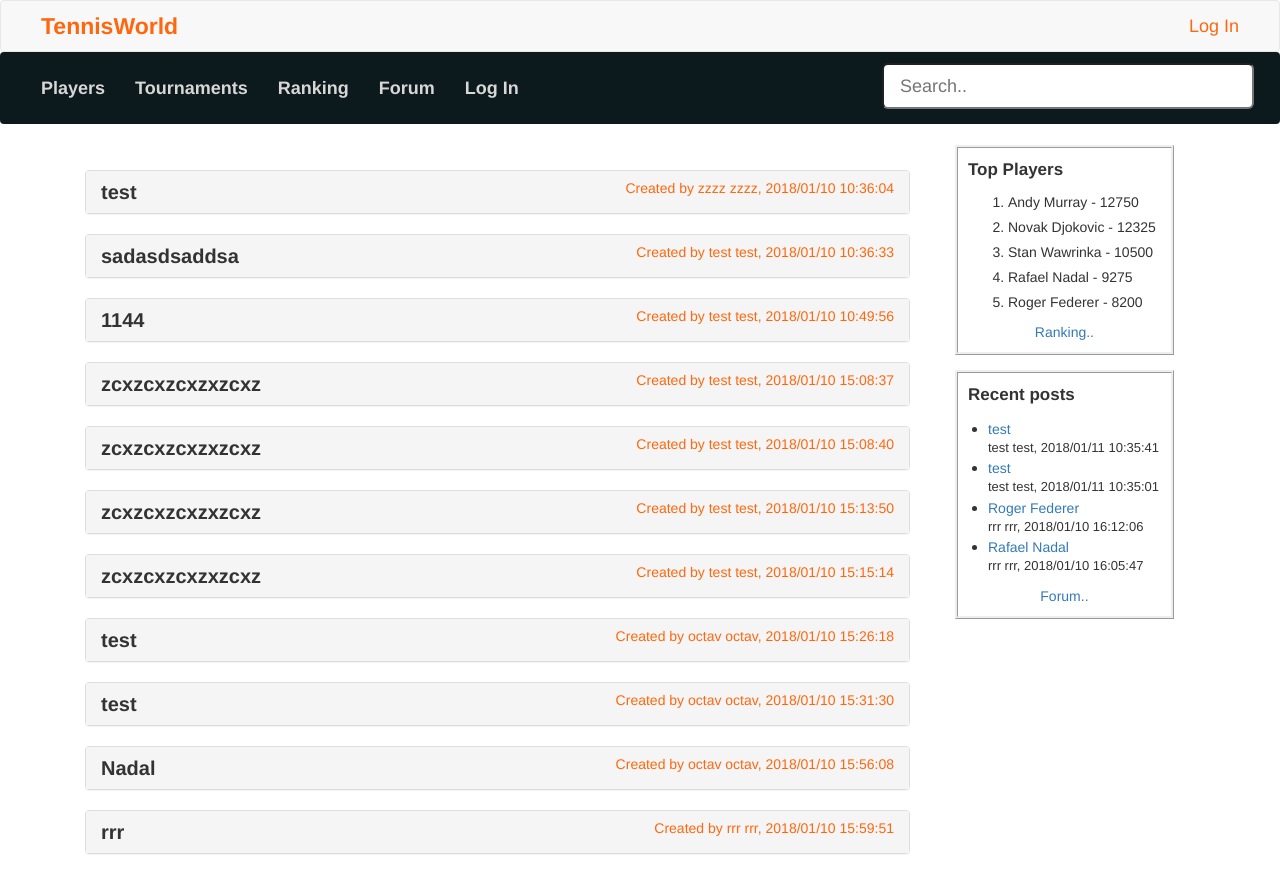
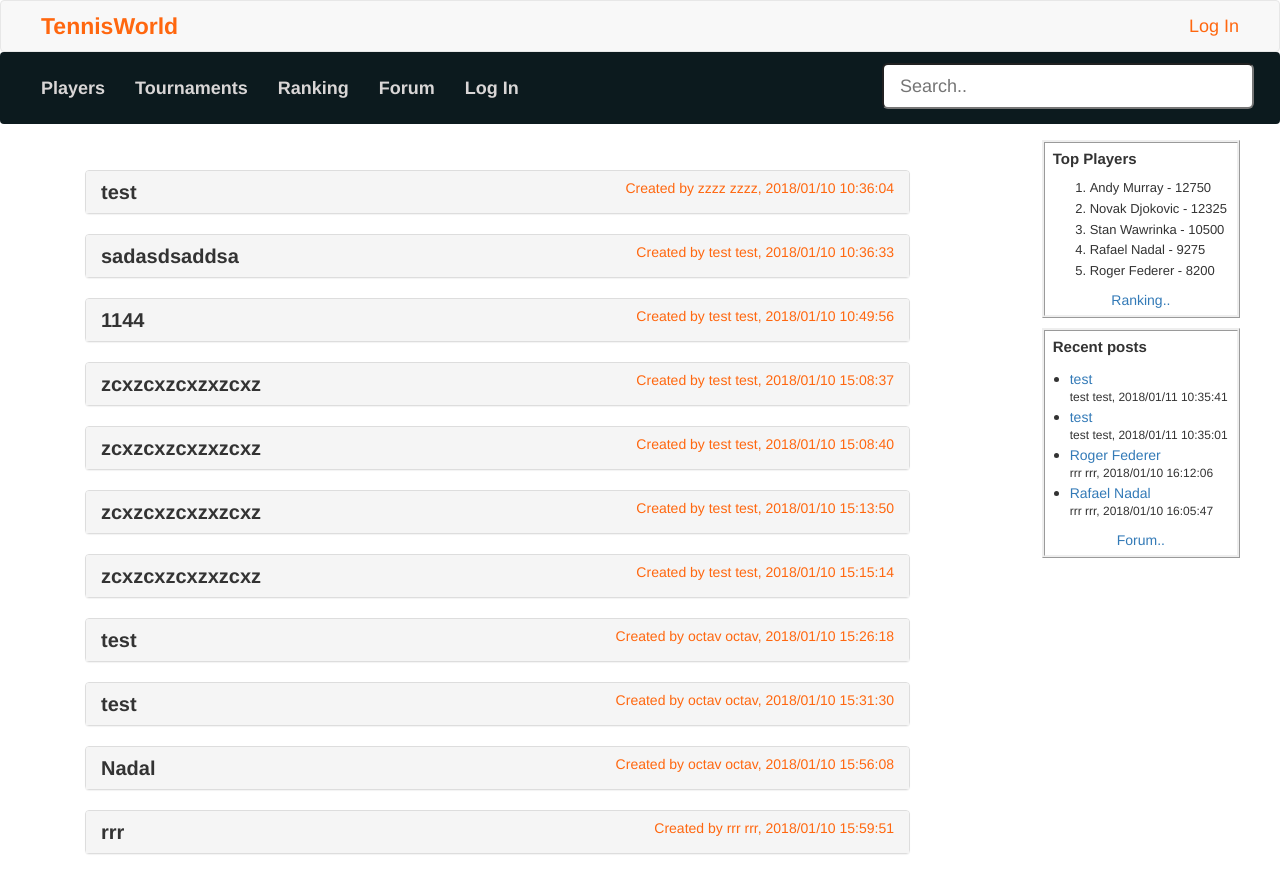
Before and after one commit to octav202/TWDM, a PHP site: page /forum.php in a window 1280 px wide. Shown: the top 874 px of the page. Run offline with PHP 8.4, Linux system fonts and the light colour scheme; data comes from the database, SQL or seed files in the repository.

Commit message:
SidePanel Style

```diff
--- a/css/style.css
+++ b/css/style.css
@@ -221,28 +221,32 @@ footer {
 /* ___________ SIDEPANEL - RANKING + RECENT POSTS __________*/
 .sidePanel {
 	position: fixed;
-	right:20;
-	top:130px;
+	top:140px;
+	padding:0px;
+	right:40px;
+}
+
+.panelLink {
+	font-size:14px;
 }
 
 /* ___________ RANKINGPANEL __________*/
 .rankingPanel {
-	 font-size:14px;
-	 padding:10px;
+	 font-size:13px;
+	 padding:5px;
 	 border-style: ridge;
-	 margin:15px;
+	 margin-bottom: 10px;
 }
 
 .rankList li {
-	margin-top:5px;
+	margin-top:2px;
 	margin-right:5px;
 }
 
 /* ___________ RECENT POSTS PANEL __________*/
 .recentPostsPanel {
-	padding:10px;
+	padding:5px;
 	border-style: ridge;
-	margin:15px;
 }
 
 .recentPostList {
@@ -259,10 +263,11 @@ footer {
 }
 
 .recentPostDate {
-	font-size: 13px;
+	font-size: 12px;
 }
 
 .panelHeader {
-	font-size: 17px;
+	font-size: 15px;
 	font-weight: bold;
+	margin-left: 3px;
 }
--- a/includes/sidePanel.php
+++ b/includes/sidePanel.php
@@ -21,7 +21,7 @@
     				}
     			?>
     		</ol>
-    		<center><a href="ranking.php">Ranking.. </a></center>
+    		<center><a class="panelLink" href="ranking.php">Ranking.. </a></center>
     </div>
 
     <!-- RECENT POSTS - TOP 4 RECENT POSTS -->
@@ -45,7 +45,7 @@
     					?>
     			</ul>
 
-    			<center><a href="forum.php">Forum.. </a></center>
+    			<center><a class="panelLink" href="forum.php">Forum.. </a></center>
     	</div>
     </div>
 </div>
```
